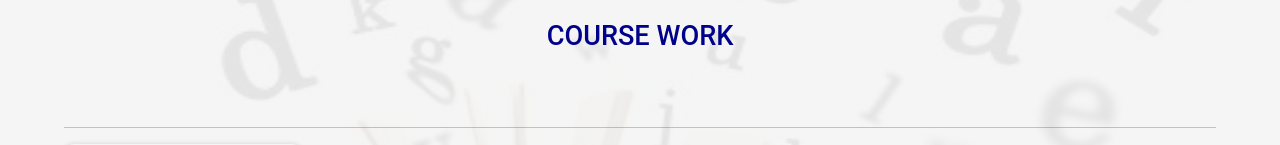
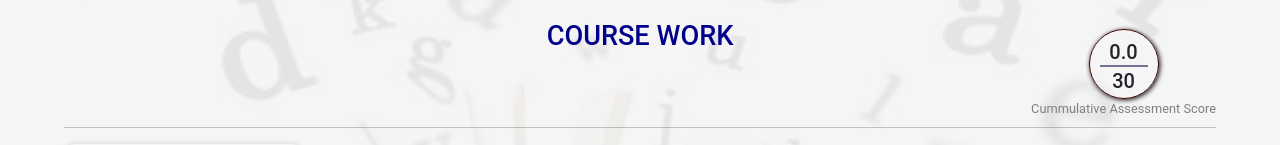
Before and after one commit to EnGentech/Web_Application_Projects, a Django app: template E-question_bank/Dynamic/student/templates/courseWork.html in a window 1280 px wide. Shown: the part 90-235 px from the top of the page. Run offline with Django 5.2, Linux system fonts and the light colour scheme; the template is opened without the code that fills it: most values are stand-ins (such as "Sample title", 1, 10 or a date in 2020); some libraries are stand-ins or nearby versions; some web fonts are replaced.

Commit message:
added score feature and celery for automations

```diff
--- a/E-question_bank/Dynamic/e_question/__init__.py
+++ b/E-question_bank/Dynamic/e_question/__init__.py
@@ -0,0 +1,3 @@
+from .celery import app as celery_app
+
+__all__ = ('celery_app',)
--- a/E-question_bank/Dynamic/static/scripts/courseWork.js
+++ b/E-question_bank/Dynamic/static/scripts/courseWork.js
@@ -3,6 +3,7 @@ $(document).ready(function() {
     var cCodeSelect = $('#cCodeSelect');
     var cTitleSelect = $('#cTitleSelect');
     let takeTest = $("#takeTest")
+    let clone = $("#clone")
     let timerStatus
 
     function makeAjaxRequest() {
@@ -59,7 +60,11 @@ $(document).ready(function() {
             totalScore += parseInt(splitScore[0])
         })
         let average = totalScore/count
-        return average.toFixed(2)
+        let cumScore = average * 0.3
+        return {
+            avg: average.toFixed(2),
+            score: cumScore.toFixed(1)
+        }
     }
 
     function updateCountdown(startDate, endDate) {
@@ -125,6 +130,7 @@ $(document).ready(function() {
             success: function(response) {
                 clearTimeout(timerStatus)
                 takeTest.hide()
+                clone.hide()
                 if (response.status === "No task") {
                     $("#countdown").text("Timer: 00::00:00:00");
                     let noTaskTable = $(".progressTable .tableView table tbody");
@@ -134,6 +140,7 @@ $(document).ready(function() {
 
                 let count = 0
                 let gradeScore = $("#gradeColor")
+                let scoreNumerator = $("#numerator")
 
                 var updatedContent = $(response).find('.progressTable').html();
                 $('.progressTable').html(updatedContent);
@@ -157,10 +164,20 @@ $(document).ready(function() {
                 $('#allTask').text(`All Task: ${count}`);
 
                 updateCountdown(startDateText, endDateText);
+
                 let unitScore = totalGrade();
-                if (!isNaN(unitScore) && unitScore !== null && unitScore !== undefined) {
-                    gradeScore.text(`${unitScore}%`);
+                if (!isNaN(unitScore.avg) && unitScore.avg !== null && unitScore.avg !== undefined) {
+                    gradeScore.text(`${unitScore.avg}%`);
+                    if (unitScore.score < 12) {
+                        gradeScore.css("color", "red");
+                        scoreNumerator.css("color", "red")
+                    } else {
+                        gradeScore.css("color", "green");
+                        scoreNumerator.css("color", "green")
+                    }
+                    scoreNumerator.text(unitScore.score)
                 } else {
+                    scoreNumerator.text("0.0");
                     gradeScore.text("0.00%");
                 }
 
@@ -173,6 +190,8 @@ $(document).ready(function() {
                             $(this).find(".clickMe").prop('disabled', true);
                             takeTest.show()
                             activeModelTitle = $(this).find("td:eq(1)").text().trim();
+                        } else if (taskType === "Project" && status === "Active"){
+                            clone.show()
                         }
                     });
                 }, 1000);
--- a/E-question_bank/Dynamic/static/styles/courseWork.css
+++ b/E-question_bank/Dynamic/static/styles/courseWork.css
@@ -19,19 +19,51 @@ body{
     font-size: 1.7em;
 }
 
-.toRight{
-    float: right;
+.toLeft{
+    float: left;
 }
 
-.toRight h3{
+.toLeft h3{
     margin: 0px;
     color: darkblue;
     font-size: 1.4em;
 }
 
-.toRight h5{
+.toLeft h5{
     font-size: small;
     color: rgb(128, 0, 0);
+}
+
+.toRight{
+    float: right
+}
+
+#score{
+    border: 1px solid rgb(63, 0, 0);
+    box-shadow: 1px 1px 5px rgb(3, 0, 0);
+    width: 70px;
+    height: 70px;
+    text-align: center;
+    border-radius: 50%;
+    margin: auto auto;
+    padding: 10px;
+    margin-top: -32px;
+}
+
+#numerator{
+    padding-bottom: 2%;
+    border-bottom: 2px solid rgba(0, 0, 69, 0.537);
+    margin-bottom: 2px;
+}
+
+#denominator{
+    line-height: 0px;
+}
+
+#cumScore{
+    font-size: 0.8em;
+    color: gray;
+    margin-bottom: 0px;
 }
 
 #empty{
@@ -318,16 +350,23 @@ body{
 
 /* Test taking styling */
 
-#takeTest{
+#takeTest, #clone{
     border-radius: 20px;
     border: 1px solid gray;
     background-color: black;
     color: white;
     padding: 1px 12px 1px 12px;
     cursor: pointer;
+    font-weight: bold;
 }
 
-#takeTest:hover{
+#clone a{
+    color: white;
+    text-decoration: none;
+    font-weight: bold;
+}
+
+#takeTest:hover, #clone:hover{
     background-color: rgb(85, 85, 85);
 }
 
@@ -441,7 +480,7 @@ body{
     display:none;
 }
 
-#takeTest{
+#takeTest, #clone{
     display: none;
 }
 
--- a/E-question_bank/Dynamic/student/emailfunction.py
+++ b/E-question_bank/Dynamic/student/emailfunction.py
@@ -54,7 +54,7 @@ class EmailLogic:
         if presentTime >= userDate and presentTime <= endDate:
             return True
 
-    def taskNotificationMail(self):
+    def taskNotificationMail(self, *args, **kwargs):
         """Notification to all registered students on active task"""
         emailData = []
         for key, value in self.allTasks.items():
@@ -69,9 +69,10 @@ class EmailLogic:
                         for reg in registered:
                             user = Students_data.objects.get(username=reg.student)
                             emailData.append(user.email)
+
         if emailData:
             subject = 'Task Notification'
-            message = 'Dear Student,\n\nNotification of task submission with the below details\nYou are hereby notified that your task has been activated. Please ensure that you complete your task and submit it before the expiration date, as the portal will close once the due date passes.\nFor further details, log in to your dashboard\n\nThank you!\nWarm regards!'
+            message = 'Dear Student,\n\nNotification of task submission with the below details\nYou are hereby notified that your task has been activated. Please ensure that you complete your task and submit same before the expiration date, as the portal will close once the due date passes.\nFor further details, log in to your dashboard\n\nThank you!\nWarm regards!'
             from_email = self.hostEmail
             to_email = emailData
 
--- a/E-question_bank/Dynamic/student/templates/courseWork.html
+++ b/E-question_bank/Dynamic/student/templates/courseWork.html
@@ -95,8 +95,15 @@
                     <center><p class="signIn_messages fadeOff">{{ message }}</p></center>
                 {% endfor %}
             {% endif %}
+            <section class="toRight">
+                <section id="score">
+                    <h5 id="numerator">0.0</h5>
+                    <h5 id="denomenator">30</h5>
+                </section>
+                <p id="cumScore">Cummulative Assessment Score</p>
+            </section>
 
-            <section class="toRight">
+            <section class="toLeft">
                 <h3>{{ request.user.faculty }}</h3>
                 <h5>{{ request.user.department }}</h5>
             </section>
@@ -130,7 +137,8 @@
                 <section class="mainContent">
                     <section class="toRightContent">
                         <h5>Grade: <span id="gradeColor">0.00%</span></h5>
-                        <button id="takeTest">Take Practice Test</button>
+                        <button id="takeTest">Take Test</button>
+                        <button id="clone"><a href="https://github.com/EnGentech/PyProjects" target="_black">Clone repo</a></button>
                     </section>
                     <section class="courseDetail">
                         <h5>Course Code: <span id='cCodeSelect'>--Select Registered Course--</span></h5>
```
Also changed, not shown: E-question_bank/Dynamic/e_question/celery.py (added, +28 -0 lines), E-question_bank/Dynamic/e_question/settings.py (+21 -0 lines), E-question_bank/Dynamic/student/assignments/pythonTasks.json (+29 -13 lines), E-question_bank/Dynamic/student/tasks.py (added, +20 -0 lines), E-question_bank/Dynamic/student/views.py (line endings or trailing spaces), 1 other file.
